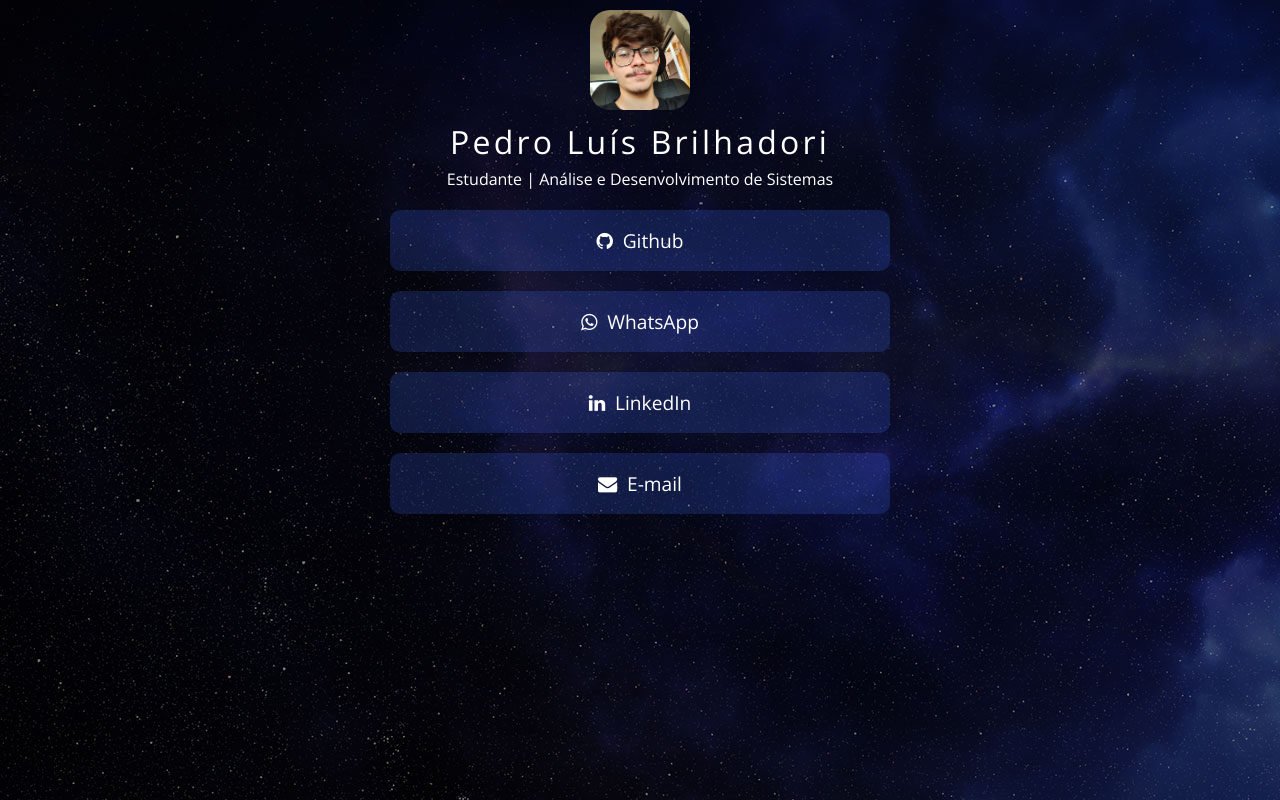
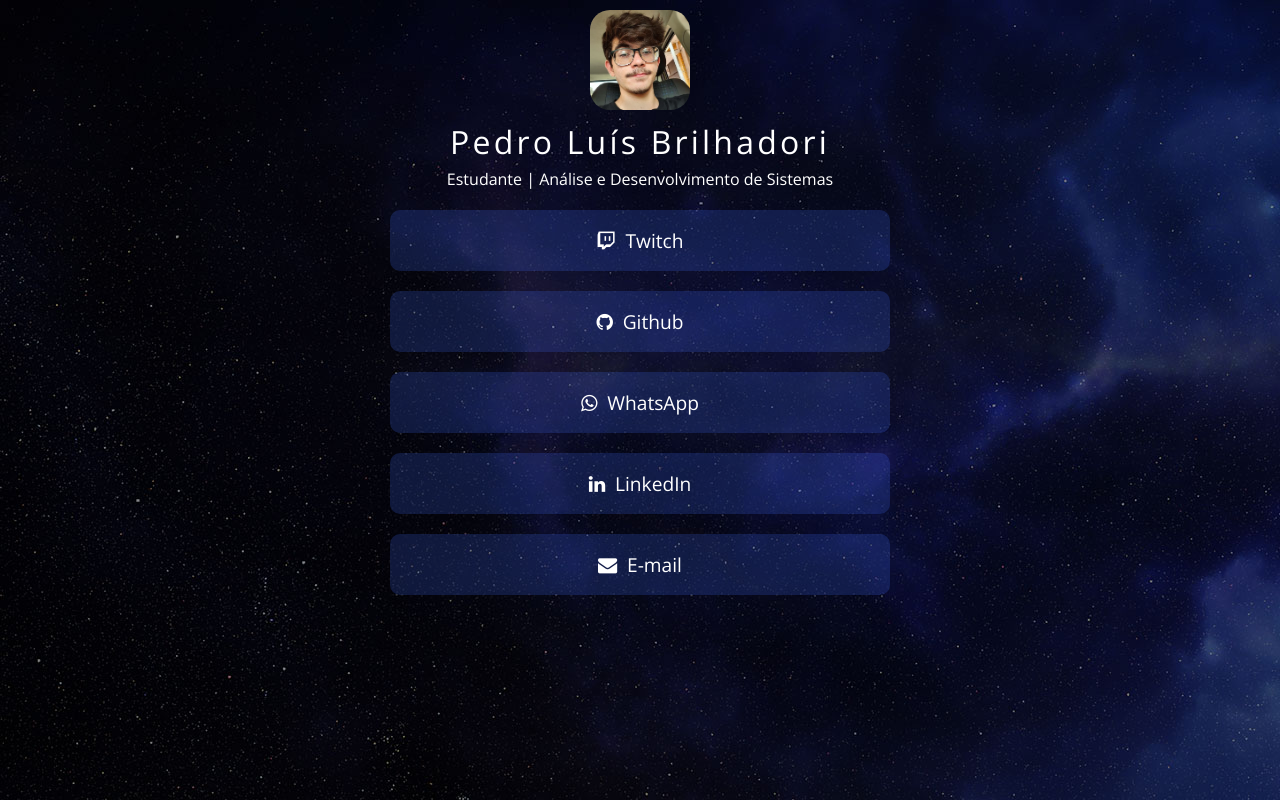
Before and after one commit to PedroLuisBrilhadori/PedroLuisBrilhadori, a plain HTML site: page index.html in a window 1280 px wide. Drawn offline with nearby package versions, Linux system fonts and the light colour scheme.

Commit message:
feat: add twitch channel

```diff
--- a/index.html
+++ b/index.html
@@ -20,6 +20,8 @@
         </div>
     </div>
     <div id="links">
+        <a class="link" href="https://www.twitch.tv/predoluis03" target="_blank"><i class="fa fa-twitch" aria-hidden="true"></i>
+            Twitch</a>
         <a class="link" href="https://github.com/PedroLuisBrilhadori" target="_blank"><i class="fa fa-github"></i> Github</a>
         <a class="link" href="http://api.whatsapp.com/send?phone=5516992715668" target="_blank"><i class="fa fa-whatsapp" aria-hidden="true"></i>
             WhatsApp</a>
@@ -27,8 +29,6 @@
             LinkedIn</a>
         <a class="link" href="mailto:pedroluisbrilhadori@gmail.com" target="_blank"><i class="fa fa-envelope" aria-hidden="true"></i>
             E-mail</a>
-        <!-- <a class="link" href="https://fotos-aleatorias.vercel.app/" target="_blank"><i class="fa fa-globe" aria-hidden="true"></i>
-            Website</a> -->
     </div>
 
 </body>
```
